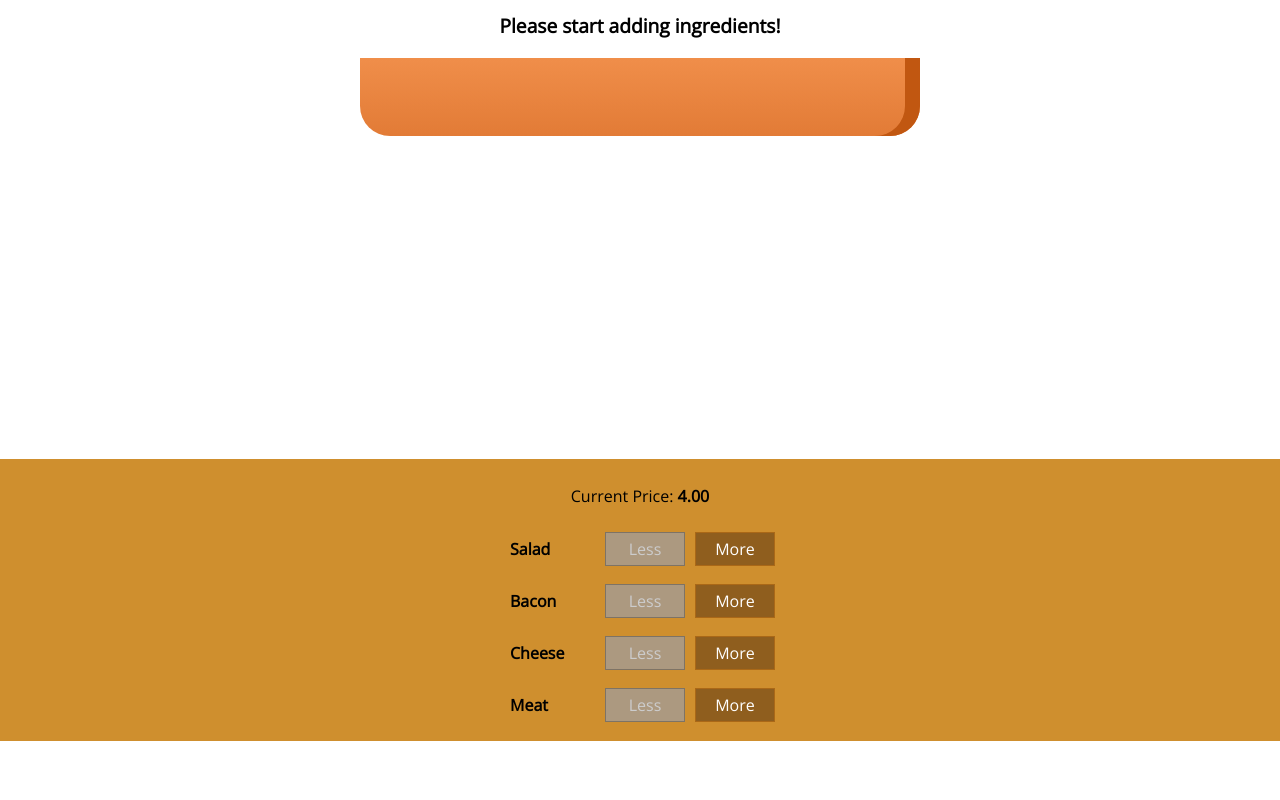
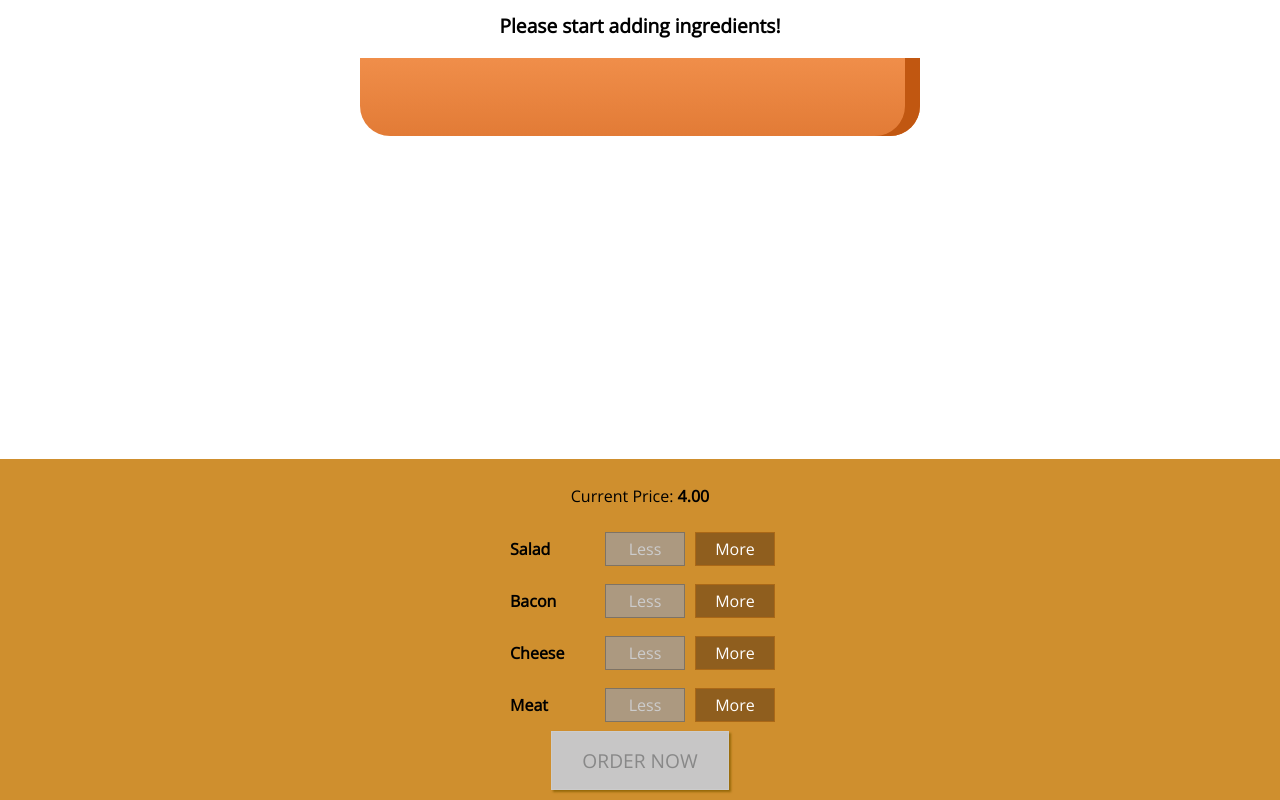
Before and after one commit to ciiay/burger-builder, a React app: page / in a window 1280 px wide. Shown: the part 179-979 px from the top of the page. Before the commit the page ends 920 px from the top, so only its background shows below. Built offline with nearby package versions, Linux system fonts and the light colour scheme.

Commit message:
Added Order Now button

```diff
--- a/src/components/Burger/BuildControls/BuildControls.css
+++ b/src/components/Burger/BuildControls/BuildControls.css
@@ -8,3 +8,45 @@
     margin: auto;
     padding: 10px 0;
 }
+
+.OrderButton {
+    background-color: #dad735;
+    outline: none;
+    cursor: pointer;
+    border: 1px solid #966909;
+    color: #966909;
+    font-family: inherit;
+    font-size: 1.2em;
+    padding: 15px 30px;
+    box-shadow: 2px 2px 2px #966909;
+}
+
+.OrderButton:hover,
+.OrderButton:active {
+    background-color: #a0db41;
+    border: 1px solid #966909;
+    color: #966909;
+}
+
+.OrderButton:disabled {
+    background-color: #c7c6c6;
+    cursor: not-allowed;
+    border: 1px solid #ccc;
+    color: #888888;
+}
+
+.OrderButton:not(:disabled) {
+    animation: enable 0.3s linear;
+}
+
+@keyframes enable {
+    0% {
+        transform: scale(1);
+    }
+    60% {
+        transform: scale(1.1);
+    }
+    100% {
+        transform: scale(1);
+    }
+}
--- a/src/components/Burger/BuildControls/BuildControls.js
+++ b/src/components/Burger/BuildControls/BuildControls.js
@@ -22,6 +22,9 @@
                 label={ctrl.label}
             />
         ))}
+        <button disabled={!props.purchaseable} className={classes.OrderButton}>
+            ORDER NOW
+        </button>
     </div>
 );
 
--- a/src/containers/BurgerBuilder/BurgerBuilder.js
+++ b/src/containers/BurgerBuilder/BurgerBuilder.js
@@ -23,7 +23,17 @@
             meat: 0,
         },
         totalPrice: 4,
+        purchaseable: false,
     };
+
+    updatePurchaseState(ingredients) {
+        const sum = Object.keys(ingredients)
+            .map((igKey) => {
+                return ingredients[igKey];
+            })
+            .reduce((sum, el) => sum + el, 0);
+        this.setState({ purchaseable: sum > 0 });
+    }
 
     addIngredientHandler = (type) => {
         const oldCount = this.state.ingredients[type];
@@ -39,6 +49,7 @@
             totalPrice: newPrice,
             ingredients: updatedIngredients,
         });
+        this.updatePurchaseState(updatedIngredients);
     };
 
     removeIngredientHandler = (type) => {
@@ -58,6 +69,7 @@
             totalPrice: newPrice,
             ingredients: updatedIngredients,
         });
+        this.updatePurchaseState(updatedIngredients);
     };
     render() {
         const disabledInfo = {
@@ -74,6 +86,7 @@
                     ingredientRemoved={this.removeIngredientHandler}
                     disabled={disabledInfo}
                     price={this.state.totalPrice}
+                    purchaseable={this.state.purchaseable}
                 />
             </Aux>
         );
```
